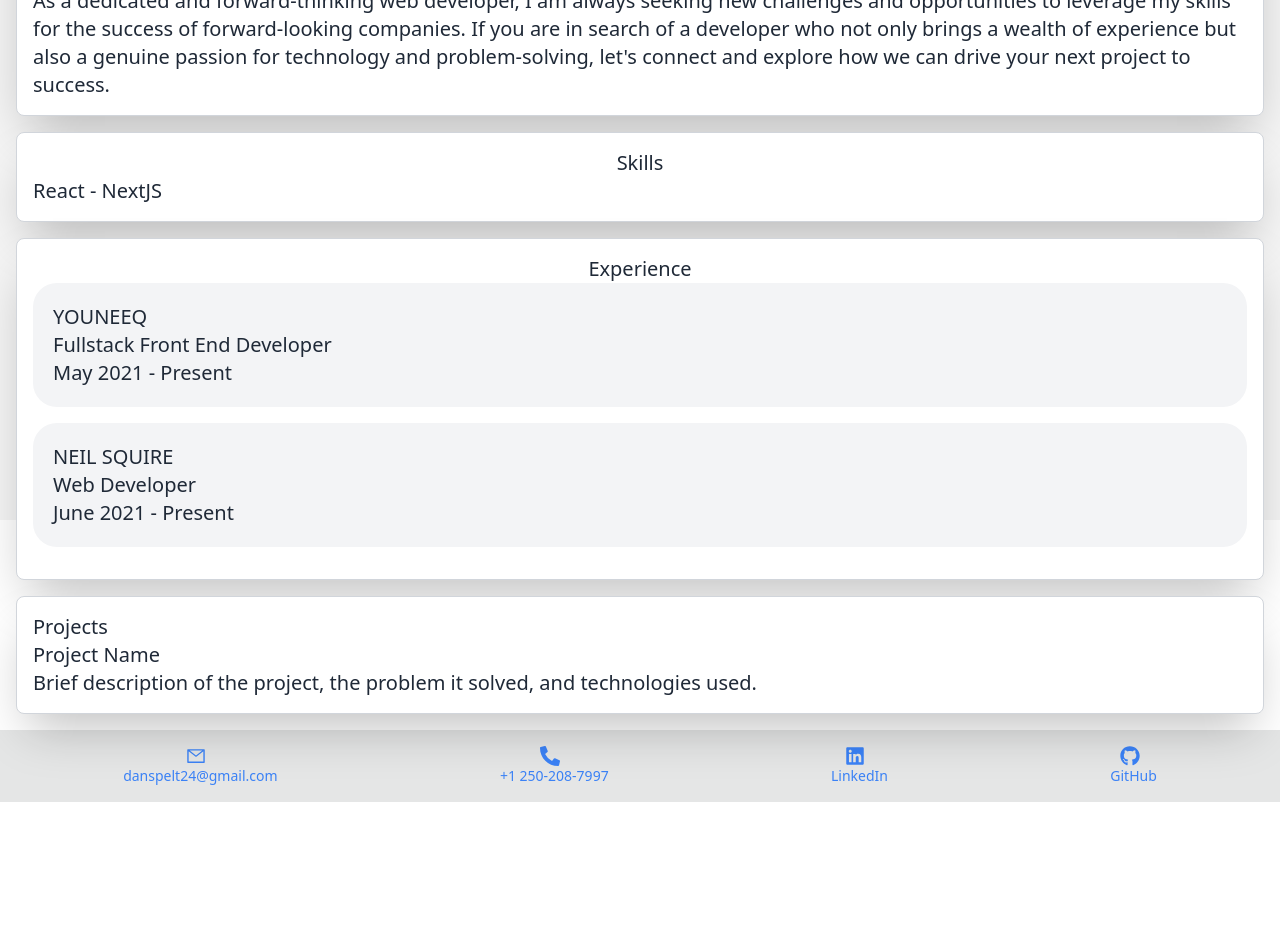
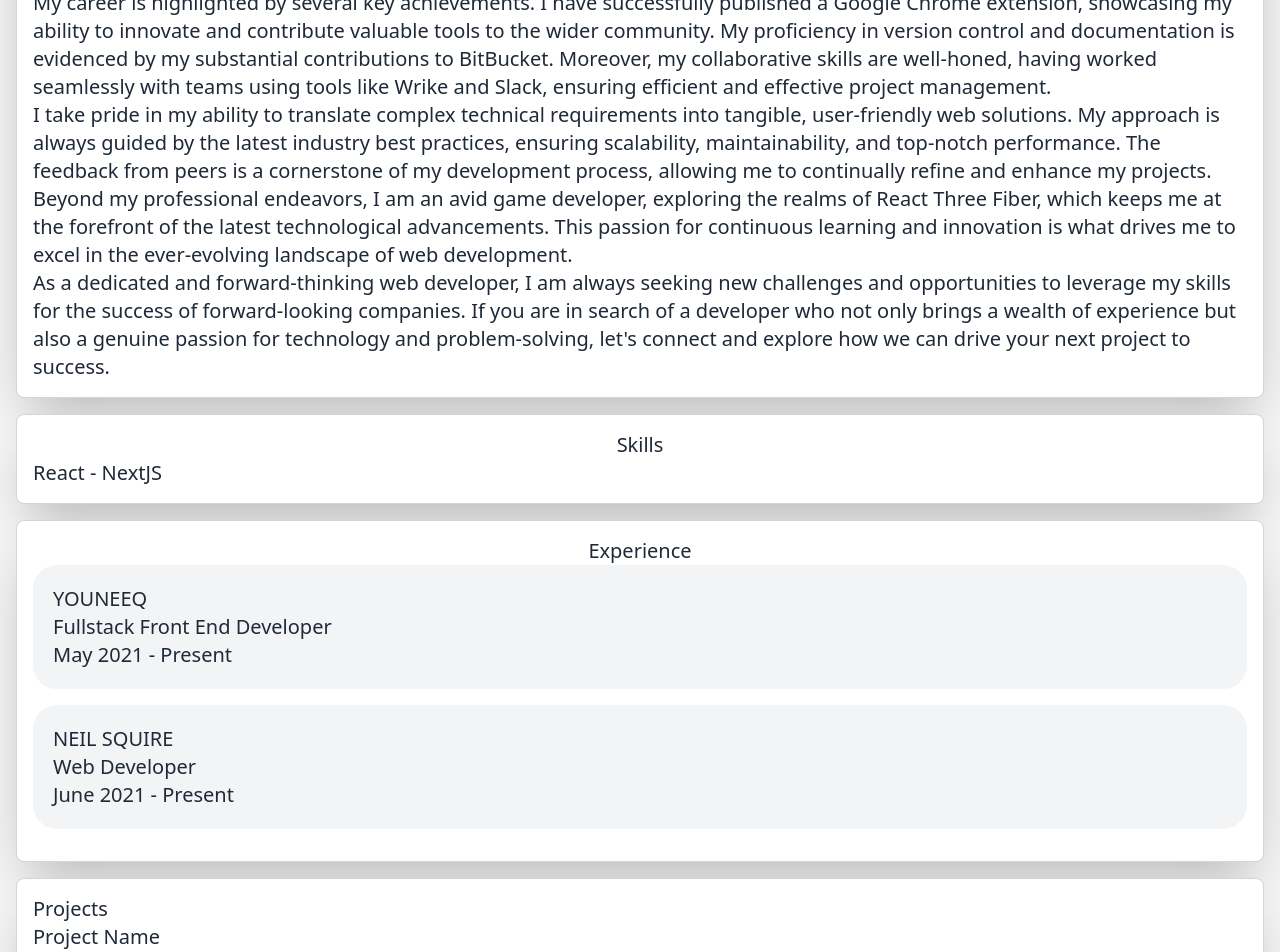
Before and after one commit to danspelt/danspelt.com, a Next.js app: page / in a window 1280 px wide. Shown: the part 280-1232 px from the top of the page. Before the commit the page ends 1082 px from the top, so only its background shows below. Built offline with nearby package versions, Linux system fonts and the light colour scheme.

Commit message:
Update metadata and layout in app

```diff
--- a/app/layout.jsx
+++ b/app/layout.jsx
@@ -1,14 +1,14 @@
 import './globals.css';
 
 export const metadata = {
-  title: 'Create Next App',
-  description: 'Generated by create next app',
+  title: 'Dan Spelt - Full Stack Developer',
+  description: 'Get to know Dan Spelt, a full stack developer with a passion for learning and creating.',
 }
 
 export default function RootLayout({children}) {
   return (
     <html lang="en">
-      <body className="flex items-center justify-center h-screen bg-neutral-100">
+      <body className="flex items-center justify-center bg-neutral-100">
         {children}
       </body>
     </html>
--- a/app/page.jsx
+++ b/app/page.jsx
@@ -43,16 +43,16 @@ const Home = () => {
   });
 
   return (
-    <div className="container">
+    <div>
       <h1 className="text-4xl font-bold text-center">
         Dan Spelt - Full Stack Developer
       </h1>
-      <section className="card text-xl m-4">
+      <div className="card text-xl m-4">
         {bio.map((line, index) => {
           return <p key={index}>{line}</p>;
         })}
-      </section>
-      <section className="card text-xl m-4">
+      </div>
+      <div className="card text-xl m-4">
         <h1 className="text-xl text-center">Skills</h1>
         <ul>
           {skills.map((skill, index) => {
@@ -63,11 +63,9 @@ const Home = () => {
             );
           })}
         </ul>
-      </section>
-      <section className="card text-xl m-4">
-        <h1 className="text-xl text-center">
-          Experience
-        </h1>
+      </div>
+      <div className="card text-xl m-4">
+        <h1 className="text-xl text-center">Experience</h1>
         <article>
           {experiences.map((experience, index) => {
             return (
@@ -79,8 +77,8 @@ const Home = () => {
             );
           })}
         </article>
-      </section>
-      <section className="card text-xl m-4">
+      </div>
+      <div className="card text-xl m-4">
         <h2>Projects</h2>
         {/* List your projects here */}
         <article>
@@ -91,7 +89,7 @@ const Home = () => {
           </p>
         </article>
         {/* Add more projects as needed */}
-      </section>
+      </div>
       <footer className="footer footer-center p-4 bg-base-300 text-base-content">
         <div class="flex w-full justify-around">
           <Link
```
